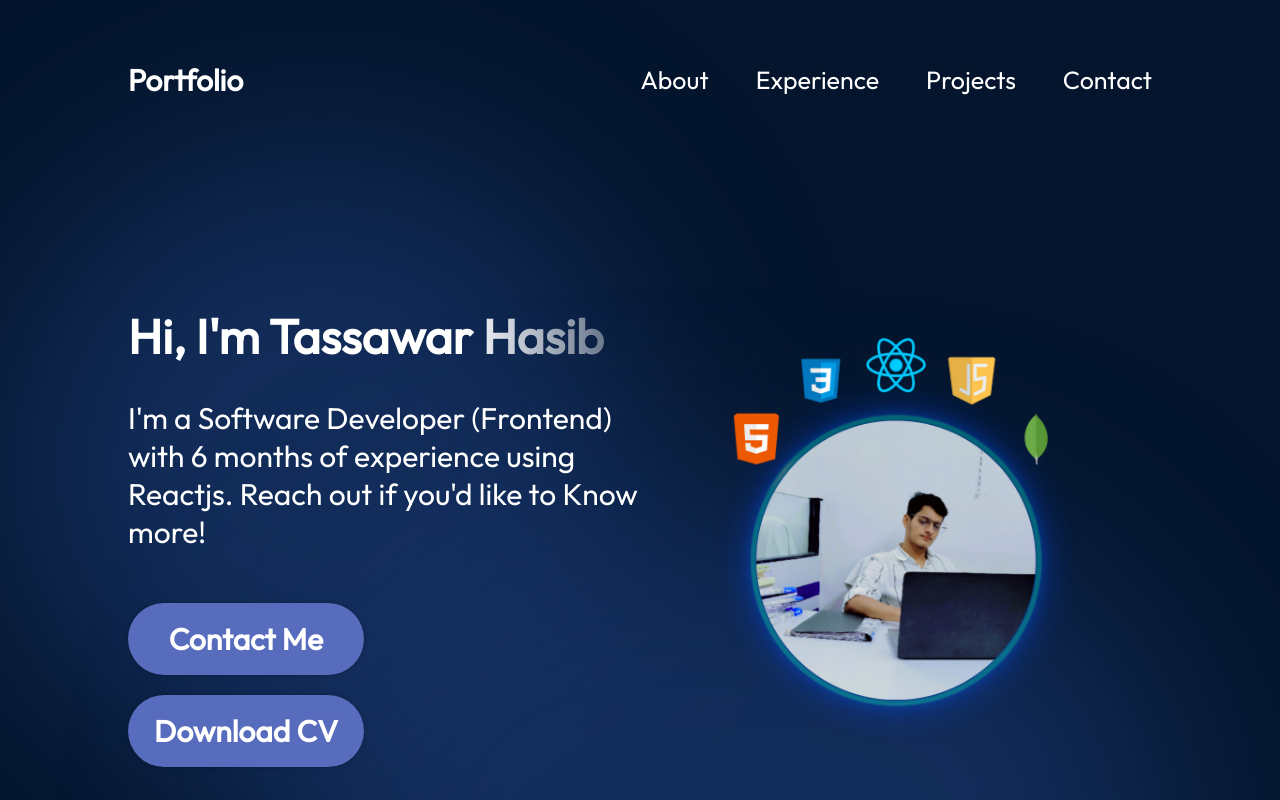
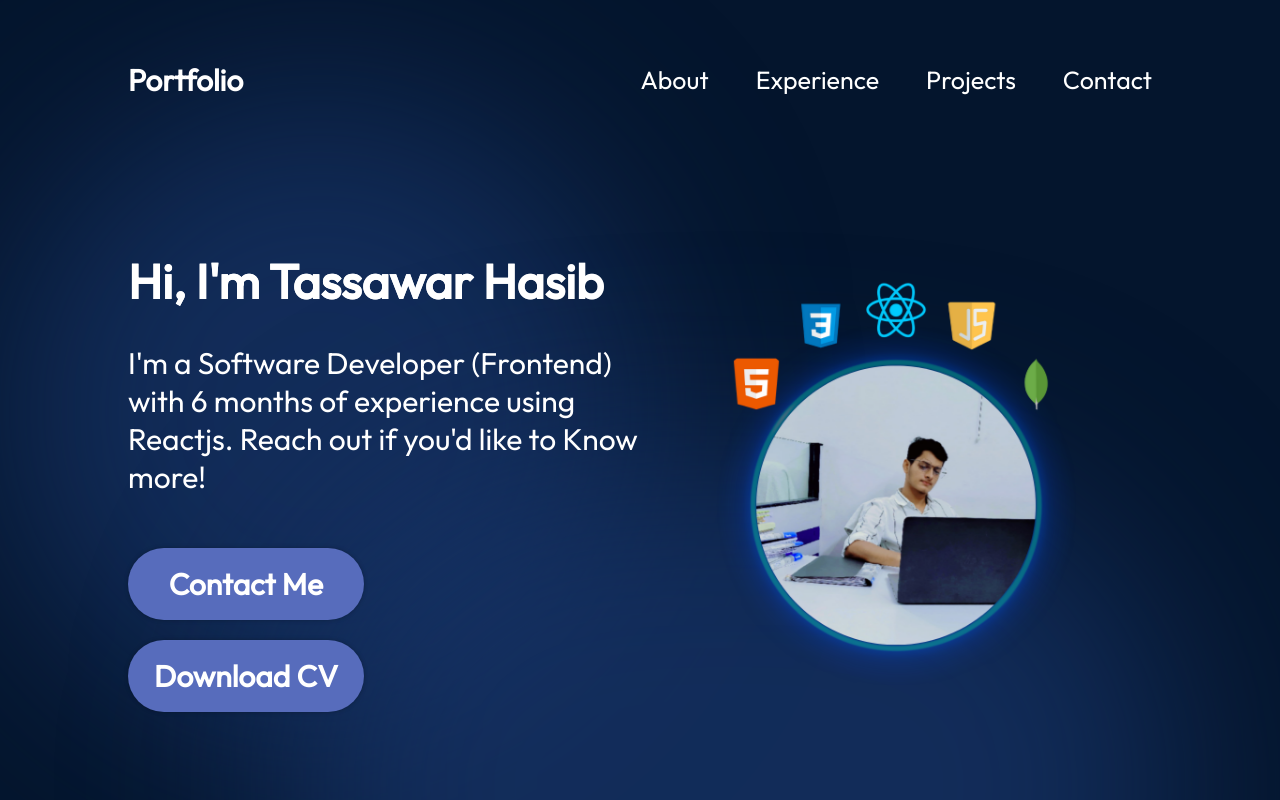
Before and after one commit to tassawarhasib/Portfolio, a React (Vite) app: page / in a window 1280 px wide. Shown: the top 800 px of the page. Built offline with nearby package versions, Linux system fonts and the light colour scheme.

Commit message:
Padding top, font weight error and title fixed

```diff
--- a/src/components/Hero/Hero.module.css
+++ b/src/components/Hero/Hero.module.css
@@ -5,7 +5,7 @@
     display: flex;
     align-items: center;
     justify-content: space-between;
-  margin-top: 175px;
+    margin-top: 120px;
     z-index: 1;
     margin-left: 10%;
     margin-right: 10%;
@@ -20,7 +20,7 @@
 
 .title {
     font-size: 6rem;
-  font-weight: 900px;
+    font-weight: 900;
     margin-bottom: 33px;
     font-family: var(--font-roboto);
 
@@ -30,7 +30,7 @@
         rgba(255, 255, 255, 0) 120%
     );
 
-  -webkit-text-fill-color: transparent;
+    /* -webkit-text-fill-color: transparent; */
     -webkit-background-clip: text;
 }
 
```
Lines whose indentation alone changed are shown as unchanged.
